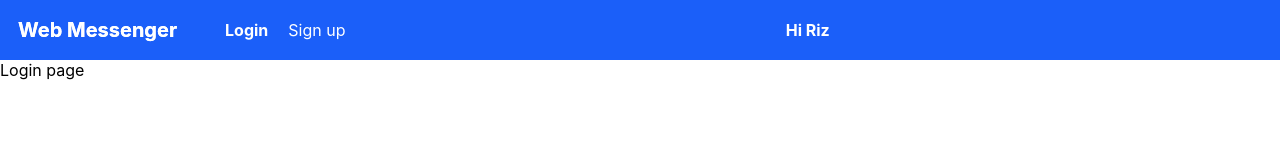
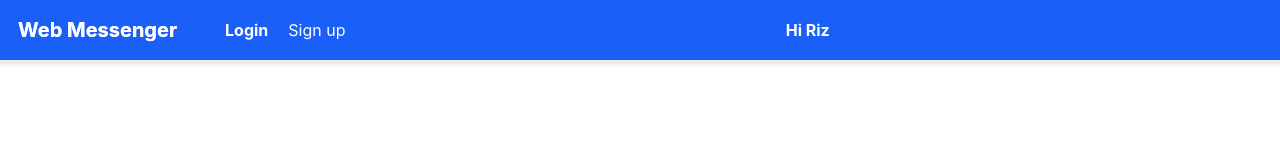
Before and after one commit to RoyNyaga/react-redux-chat-app, a React (Create React App) app: page /login in a window 1280 px wide. Shown: the top 160 px of the page. Built offline with nearby package versions, Linux system fonts and the light colour scheme.

Commit message:
add commit for the day

```diff
--- a/src/containers/HomePage/index.js
+++ b/src/containers/HomePage/index.js
@@ -4,7 +4,7 @@ import Layout from "../../components/Layout"
 const HomePage = () => {
   return (
     <Layout>
-      <div>Home page</div>
+      <div>Home page setting up</div>
     </Layout>
   );
 }
--- a/src/containers/LoginPage/index.js
+++ b/src/containers/LoginPage/index.js
@@ -1,9 +1,14 @@
 import Layout from "../../components/Layout";
+import Card from "../../components/UI/Card";
 
 const LoginPage = () => {
   return (
     <Layout>
-      <div>Login page</div>
+      <div>
+        <Card>
+          <form></form>
+        </Card>
+      </div>
     </Layout>
   );
 }
```
